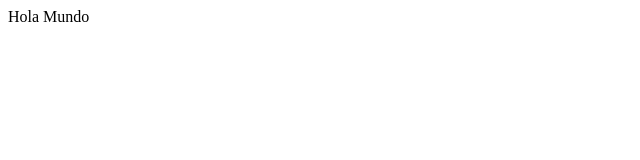
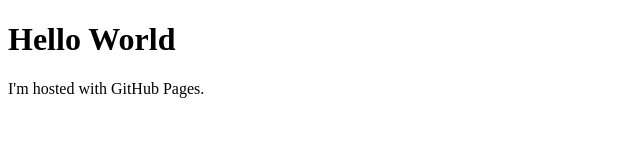
Before and after one commit to MrUriosXD/t-box.github.io, a plain HTML site: page index.html in a window 1280 px wide. Shown: the whole page, without its empty margins (0-640 px from the left). Drawn offline with Linux system fonts and the light colour scheme.

Commit message:
Update index.html

```diff
--- a/index.html
+++ b/index.html
@@ -1,6 +1,7 @@
+<!DOCTYPE html>
 <html>
-  <head>
-    <title>Mi nueva web</title>
-  </head>
-  <body>Hola Mundo</body>
+<body>
+<h1>Hello World</h1>
+<p>I'm hosted with GitHub Pages.</p>
+</body>
 </html>
```
